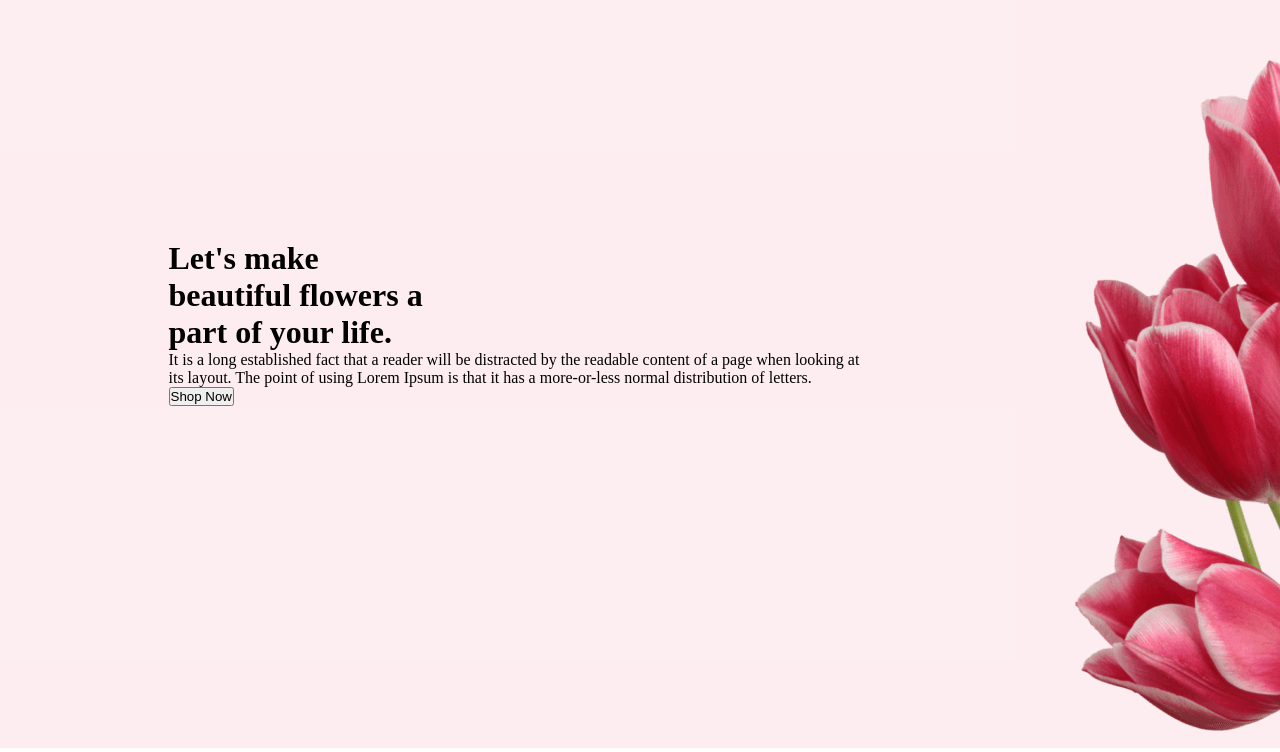
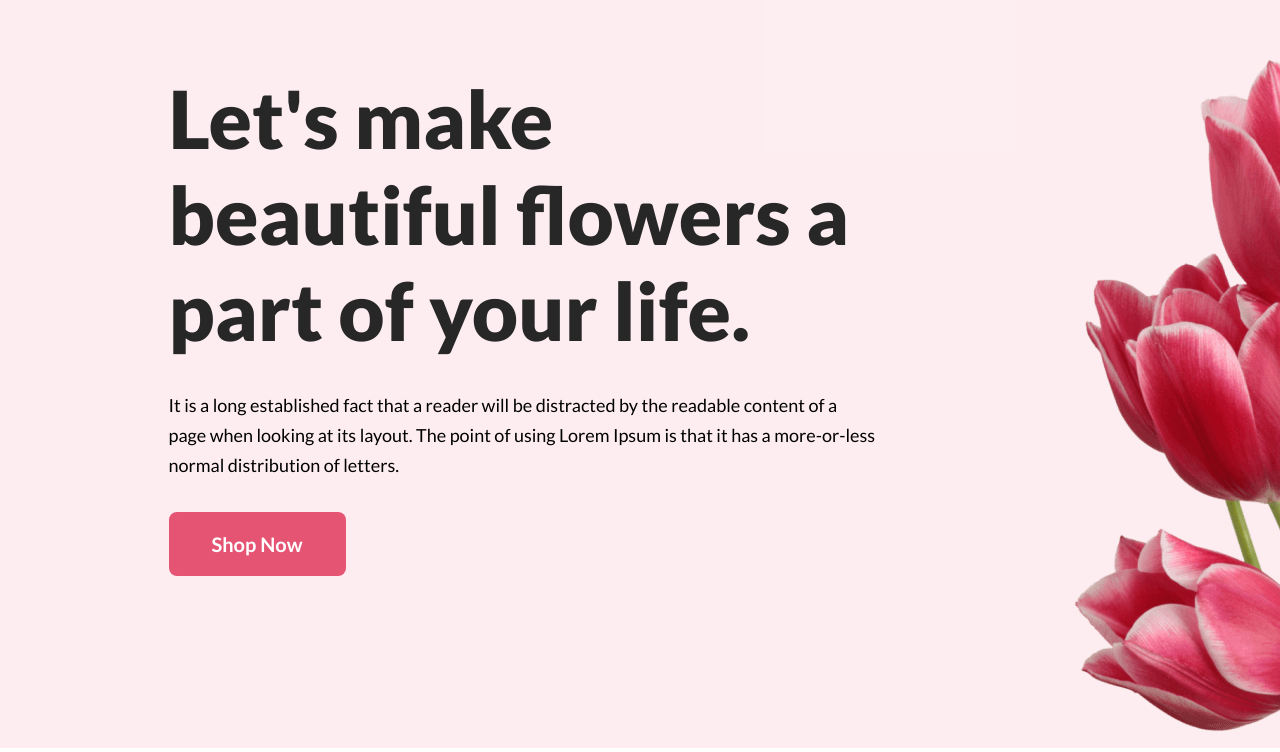
Before and after one commit to rushomrong/flower-shop, a plain HTML site: page index.html in a window 1280 px wide. Shown: the part 102-854 px from the top of the page. Drawn offline with Linux system fonts and the light colour scheme.

Commit message:
header banner design updated

```diff
--- a/style/style.css
+++ b/style/style.css
@@ -22,6 +22,37 @@
   margin: 0 auto;
 }
 
+.banner-content .content-title {
+  font-family: Lato;
+  font-size: 80px;
+  font-weight: 800;
+  letter-spacing: 0%;
+  color: #272727;
+}
+
+.banner-content .content-desc {
+  font-family: Lato;
+  font-size: 18px;
+  font-weight: 400;
+  line-height: 30px;
+  margin-top: 32px;
+}
+
+.shop-btn .shop-now {
+  width: 177px;
+  height: 64px;
+  margin-top: 32px;
+  border-radius: 8px;
+  background: rgb(229, 84, 115);
+  border: none;
+  font-family: Lato;
+  font-size: 20px;
+  font-weight: 700;
+  line-height: 24px;
+  color: #ffffff;
+  cursor: pointer;
+}
+
 /* right side image stlye */
 .right-image {
   width: 635px;
```
